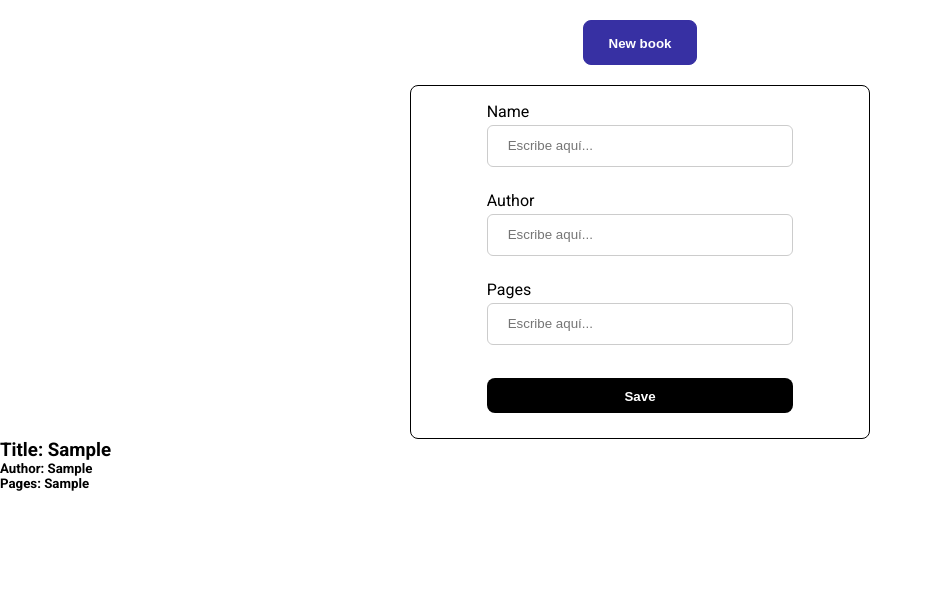
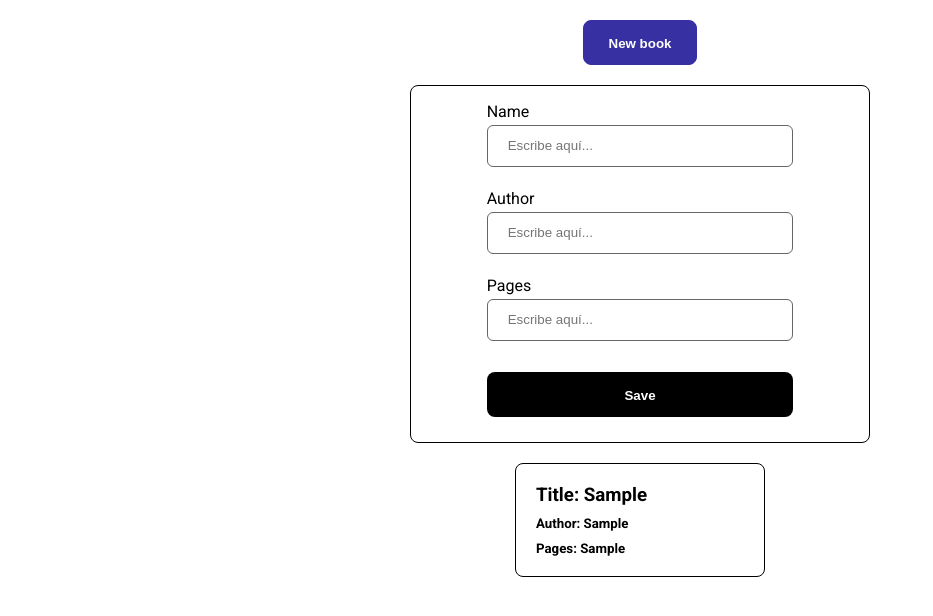
Before and after one commit to Ozzie1311/app-library-odin, a plain HTML site: page index.html in a window 1280 px wide. Both pictures are taken after typing "Sample", "Sample", "Sample" into the empty fields and a click on the button "Save". Shown: the whole page, without its empty margins (0-933 px from the left). Drawn offline with Linux system fonts and the light colour scheme.

Commit message:
Agregando los estilos para las cards

```diff
--- a/style.css
+++ b/style.css
@@ -15,12 +15,13 @@ body {
   /* margin-top: 20px; */
   display: flex;
   flex-direction: column;
-  gap: 12px;
+  gap: 10px;
   width: 460px;
   border: 1px solid black;
   padding: 10px;
   margin: 0 auto;
   border-radius: 8px;
+  /* display: none; */
 }
 
 .container {
@@ -49,8 +50,8 @@ body {
   display: block;
   margin: 15px auto;
   width: 70%;
-  height: 35px;
-  line-height: 35px;
+  height: 45px;
+  line-height: 45px;
   background: black;
   color: white;
   border-radius: 8px;
@@ -63,11 +64,29 @@ body {
   height: 30px;
   line-height: 30px;
   border-radius: 6px;
-  border: 1px solid #ccc;
+  border: 1px solid #666;
   padding: 20px;
   outline: none;
 }
 
 .container > input:focus{
-  border: 1px solid #3730a3 ;
+  border: 1px solid #3730a3;
+  box-shadow: 0 0 4px 0 #3730a3;
 }
+
+.book__card {
+  /* display: none; */
+  display: flex;
+}
+
+.card {
+  min-width: 250px;
+  max-width: 350px;
+  border: 1px solid black;
+  border-radius: 8px;
+  display: flex;
+  flex-direction: column;
+  gap: 10px;
+  padding: 20px;
+  margin: 20px auto;
+}
```
